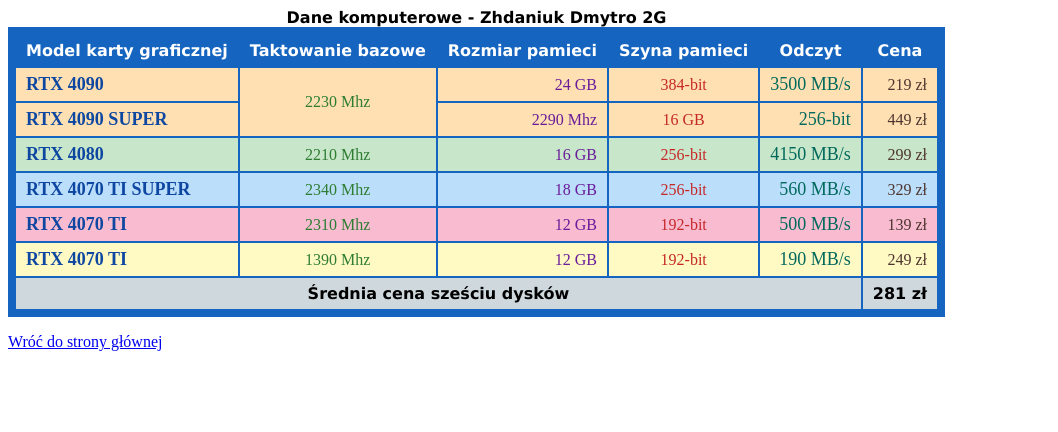
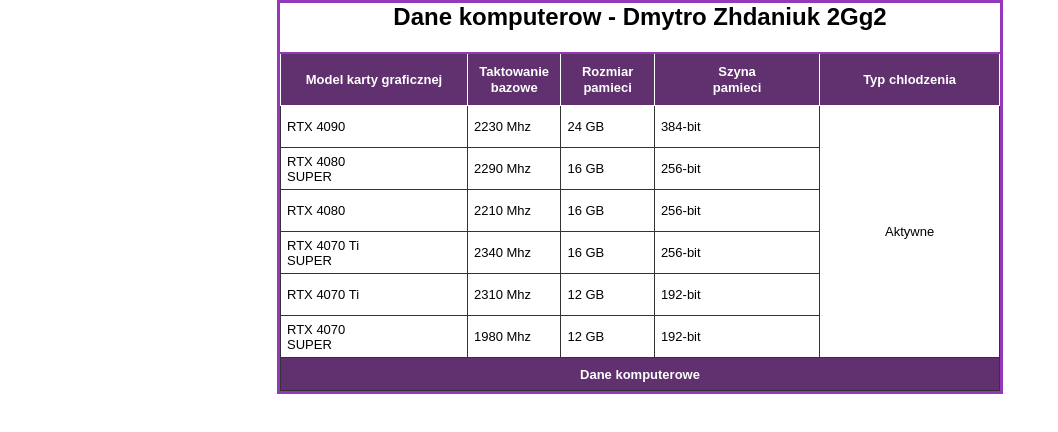
Before and after one commit to skyzehty/dydaktyka, a plain HTML site: page Tabela_Zhdaniuk.html in a window 1280 px wide. Shown: the whole page, without its empty margins (0-1058 px from the left). Drawn offline with Linux system fonts and the light colour scheme.

Commit message:
Update HTML table structure and styling

```diff
--- a/Tabela_Zhdaniuk.html
+++ b/Tabela_Zhdaniuk.html
@@ -3,24 +3,43 @@
 <head>
 <meta charset="utf-8">
 <meta name="author" content="Dmytro Zhdaniuk">
-<title>Tabela - Zhdaniuk</title>
+<title>Zadanie 8 - Projekt tabeli</title>
+<style>
+body { margin:0; background:#fff; font-family:Arial,sans-serif; }
+.page-title { font-size:24px; font-weight:bold; text-align:center; margin:42px 0 24px; }
+.table-wrap { width:720px; margin:0 auto; border:3px solid #9438ba; }
+table { width:100%; border-collapse:collapse; table-layout:fixed; }
+caption { height:49px; border-bottom:2px solid #9438ba; font-size:24px; font-weight:bold; text-align:center; vertical-align:middle; }
+thead th { height:49px; background:#60306f; color:#fff; border:1px solid #fff; border-top:none; font-size:13px; line-height:16px; text-align:center; vertical-align:middle; }
+tbody td { height:37px; border:1px solid #333; padding:2px 6px; font-size:13px; vertical-align:middle; }
+.cooling { text-align:center; background:#fff; }
+tfoot td { height:30px; background:#60306f; color:#fff; border:1px solid #333; font-size:13px; font-weight:bold; text-align:center; vertical-align:middle; }
+</style>
 </head>
 <body>
-<table style="border:8px solid #1565c0;border-collapse:collapse;font-family:Verdana,sans-serif;">
-<caption style="font-family:Verdana,sans-serif;font-weight:bold;">Dane komputerowe - Zhdaniuk Dmytro 2G</caption>
+<div class="table-wrap">
+<table>
+<colgroup><col style="width:26%"><col style="width:13%"><col style="width:13%"><col style="width:23%"><col style="width:25%"></colgroup>
+<caption>Dane komputerow - Dmytro Zhdaniuk 2Gg2</caption>
 <thead>
-<tr><th style="border:2px solid #1565c0;padding:6px 10px;background-color:#1565c0;color:#fff;font-family:Verdana,sans-serif;">Model karty graficznej</th><th style="border:2px solid #1565c0;padding:6px 10px;background-color:#1565c0;color:#fff;font-family:Verdana,sans-serif;">Taktowanie bazowe</th><th style="border:2px solid #1565c0;padding:6px 10px;background-color:#1565c0;color:#fff;font-family:Verdana,sans-serif;">Rozmiar pamieci</th><th style="border:2px solid #1565c0;padding:6px 10px;background-color:#1565c0;color:#fff;font-family:Verdana,sans-serif;">Szyna pamieci</th><th style="border:2px solid #1565c0;padding:6px 10px;background-color:#1565c0;color:#fff;font-family:Verdana,sans-serif;">Odczyt</th><th style="border:2px solid #1565c0;padding:6px 10px;background-color:#1565c0;color:#fff;font-family:Verdana,sans-serif;">Cena</th></tr>
+<tr>
+<th>Model karty graficznej</th>
+<th>Taktowanie<br>bazowe</th>
+<th>Rozmiar<br>pamieci</th>
+<th>Szyna<br>pamieci</th>
+<th>Typ chlodzenia</th>
+</tr>
 </thead>
 <tbody>
-<tr style="background-color:#ffe0b2;font-family:'Times New Roman',serif;"><td style="border:2px solid #1565c0;padding:6px 10px;color:#0d47a1;font-weight:bold;font-size:18px;text-align:left;">RTX 4090</td><td rowspan="2" style="border:2px solid #1565c0;padding:6px 10px;color:#2e7d32;font-size:16px;text-align:center;">2230 Mhz</td><td style="border:2px solid #1565c0;padding:6px 10px;color:#6a1b9a;font-size:16px;text-align:right;">24 GB</td><td style="border:2px solid #1565c0;padding:6px 10px;color:#c62828;font-size:16px;text-align:center;">384-bit</td><td style="border:2px solid #1565c0;padding:6px 10px;color:#00695c;font-size:18px;text-align:right;">3500 MB/s</td><td style="border:2px solid #1565c0;padding:6px 10px;color:#4e342e;font-size:16px;text-align:right;">219 zł</td></tr>
-<tr style="background-color:#ffe0b2;font-family:'Times New Roman',serif;"><td style="border:2px solid #1565c0;padding:6px 10px;color:#0d47a1;font-weight:bold;font-size:18px;text-align:left;">RTX 4090 SUPER</td><td style="border:2px solid #1565c0;padding:6px 10px;color:#6a1b9a;font-size:16px;text-align:right;">2290 Mhz</td><td style="border:2px solid #1565c0;padding:6px 10px;color:#c62828;font-size:16px;text-align:center;">16 GB</td><td style="border:2px solid #1565c0;padding:6px 10px;color:#00695c;font-size:18px;text-align:right;">256-bit</td><td style="border:2px solid #1565c0;padding:6px 10px;color:#4e342e;font-size:16px;text-align:right;">449 zł</td></tr>
-<tr style="background-color:#c8e6c9;font-family:'Times New Roman',serif;"><td style="border:2px solid #1565c0;padding:6px 10px;color:#0d47a1;font-weight:bold;font-size:18px;text-align:left;">RTX 4080</td><td style="border:2px solid #1565c0;padding:6px 10px;color:#2e7d32;font-size:16px;text-align:center;">2210 Mhz</td><td style="border:2px solid #1565c0;padding:6px 10px;color:#6a1b9a;font-size:16px;text-align:right;">16 GB</td><td style="border:2px solid #1565c0;padding:6px 10px;color:#c62828;font-size:16px;text-align:center;">256-bit</td><td style="border:2px solid #1565c0;padding:6px 10px;color:#00695c;font-size:18px;text-align:right;">4150 MB/s</td><td style="border:2px solid #1565c0;padding:6px 10px;color:#4e342e;font-size:16px;text-align:right;">299 zł</td></tr>
-<tr style="background-color:#bbdefb;font-family:'Times New Roman',serif;"><td style="border:2px solid #1565c0;padding:6px 10px;color:#0d47a1;font-weight:bold;font-size:18px;text-align:left;">RTX 4070 TI SUPER</td><td style="border:2px solid #1565c0;padding:6px 10px;color:#2e7d32;font-size:16px;text-align:center;">2340 Mhz</td><td style="border:2px solid #1565c0;padding:6px 10px;color:#6a1b9a;font-size:16px;text-align:right;">18 GB</td><td style="border:2px solid #1565c0;padding:6px 10px;color:#c62828;font-size:16px;text-align:center;">256-bit</td><td style="border:2px solid #1565c0;padding:6px 10px;color:#00695c;font-size:18px;text-align:right;">560 MB/s</td><td style="border:2px solid #1565c0;padding:6px 10px;color:#4e342e;font-size:16px;text-align:right;">329 zł</td></tr>
-<tr style="background-color:#f8bbd0;font-family:'Times New Roman',serif;"><td style="border:2px solid #1565c0;padding:6px 10px;color:#0d47a1;font-weight:bold;font-size:18px;text-align:left;">RTX 4070 TI</td><td style="border:2px solid #1565c0;padding:6px 10px;color:#2e7d32;font-size:16px;text-align:center;">2310 Mhz</td><td style="border:2px solid #1565c0;padding:6px 10px;color:#6a1b9a;font-size:16px;text-align:right;">12 GB</td><td style="border:2px solid #1565c0;padding:6px 10px;color:#c62828;font-size:16px;text-align:center;">192-bit</td><td style="border:2px solid #1565c0;padding:6px 10px;color:#00695c;font-size:18px;text-align:right;">500 MB/s</td><td style="border:2px solid #1565c0;padding:6px 10px;color:#4e342e;font-size:16px;text-align:right;">139 zł</td></tr>
-<tr style="background-color:#fff9c4;font-family:'Times New Roman',serif;"><td style="border:2px solid #1565c0;padding:6px 10px;color:#0d47a1;font-weight:bold;font-size:18px;text-align:left;">RTX 4070 TI</td><td style="border:2px solid #1565c0;padding:6px 10px;color:#2e7d32;font-size:16px;text-align:center;">1390 Mhz</td><td style="border:2px solid #1565c0;padding:6px 10px;color:#6a1b9a;font-size:16px;text-align:right;">12 GB</td><td style="border:2px solid #1565c0;padding:6px 10px;color:#c62828;font-size:16px;text-align:center;">192-bit</td><td style="border:2px solid #1565c0;padding:6px 10px;color:#00695c;font-size:18px;text-align:right;">190 MB/s</td><td style="border:2px solid #1565c0;padding:6px 10px;color:#4e342e;font-size:16px;text-align:right;">249 zł</td></tr>
-<tr style="background-color:#cfd8dc;font-family:Verdana,sans-serif;"><td colspan="5" style="border:2px solid #1565c0;padding:6px 10px;text-align:center;font-weight:bold;">Średnia cena sześciu dysków</td><td style="border:2px solid #1565c0;padding:6px 10px;text-align:right;font-weight:bold;">281 zł</td></tr>
+<tr><td>RTX 4090</td><td>2230 Mhz</td><td>24 GB</td><td>384-bit</td><td rowspan="6" class="cooling">Aktywne</td></tr>
+<tr><td>RTX 4080<br>SUPER</td><td>2290 Mhz</td><td>16 GB</td><td>256-bit</td></tr>
+<tr><td>RTX 4080</td><td>2210 Mhz</td><td>16 GB</td><td>256-bit</td></tr>
+<tr><td>RTX 4070 Ti<br>SUPER</td><td>2340 Mhz</td><td>16 GB</td><td>256-bit</td></tr>
+<tr><td>RTX 4070 Ti</td><td>2310 Mhz</td><td>12 GB</td><td>192-bit</td></tr>
+<tr><td>RTX 4070<br>SUPER</td><td>1980 Mhz</td><td>12 GB</td><td>192-bit</td></tr>
 </tbody>
+<tfoot><tr><td colspan="5">Dane komputerowe</td></tr></tfoot>
 </table>
-<p><a href="index.html">Wróć do strony głównej</a></p>
+</div>
 </body>
 </html>
```
